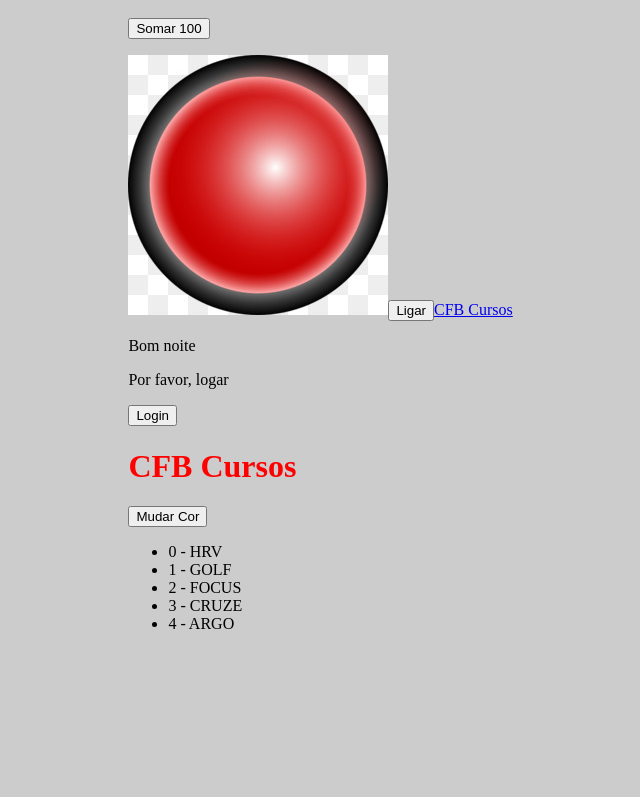
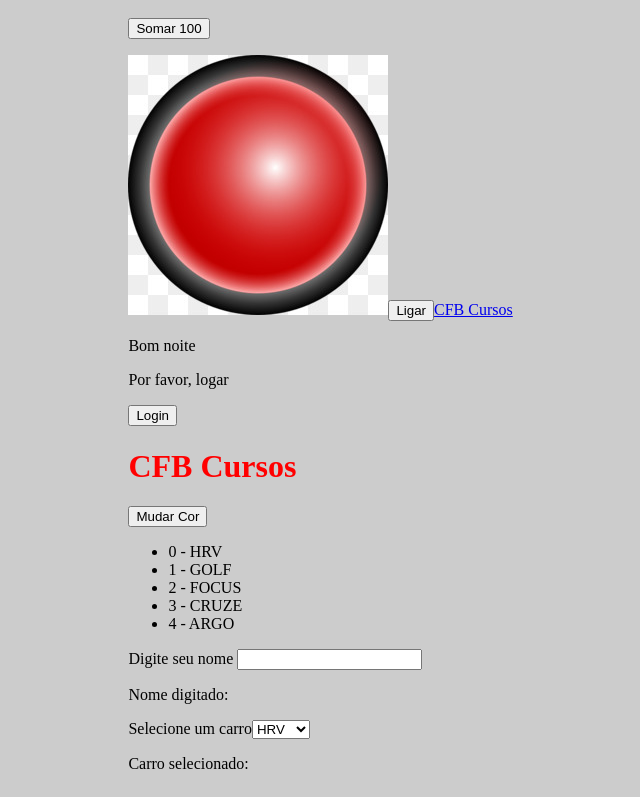
Before and after one commit to JohnPetros/reactjs, a React (Vite) app in the folder react-cfbcursos/app01/: page / in a window 1280 px wide. Shown: the part 604-1401 px from the top of the page, without its empty margins (249-889 px from the left). Before the commit the page ends 1261 px from the top, so only its background shows below. Built offline with nearby package versions, Linux system fonts and the light colour scheme.

Commit message:
Lidando com Formulário em React

```diff
--- a/react-cfbcursos/app01/src/App.jsx
+++ b/react-cfbcursos/app01/src/App.jsx
@@ -5,6 +5,7 @@
 import Numero from "./components/Numero";
 import Leds from "./components/Leds";
 import Lista from "./components/Lista"
+import Formulario from "./components/Formulario"
 
 function App() {
   const numero = 500;
@@ -75,6 +76,7 @@
       <button onClick={() => mudaCor()}>Mudar Cor</button>
 
       <Lista />
+      <Formulario />
     </div>
   );
 }
--- /dev/null
+++ b/react-cfbcursos/app01/src/components/Formulario.jsx
@@ -0,0 +1,31 @@
+import React, { useState } from "react";
+
+export default function App() {
+  const [nome, setNome] = useState("");
+  const handleChangeName = (element) => {
+    setNome(element.target.value)
+  }
+
+  const [carro, setCarro] = useState("")
+
+  return (
+    <>
+      <label>Digite seu nome </label>
+      <input
+        type="text"
+        name="fnome"
+        value={nome}
+        onChange={(element) => setNome(element.target.value)}
+      />
+      <p>Nome digitado: {nome}</p>
+      <label>Selecione um carro</label>
+      <select value={carro} onChange={(e) => setCarro(e.target.value)}>
+        <option value="HRV">HRV</option>
+        <option value="Golf">Golf</option>
+        <option value="Cruze">Cruze</option>
+        <option value="Argo">Argo</option>
+      </select>
+      <p>Carro selecionado: {carro}</p>
+    </>
+  );
+}
--- a/react-cfbcursos/app01/src/components/Lista.jsx
+++ b/react-cfbcursos/app01/src/components/Lista.jsx
@@ -3,6 +3,7 @@
 export default function App() {
   const carros = ["HRV", "GOLF", "FOCUS", "CRUZE", "ARGO"];
   const listaCarros = carros.map((carro, index) => <li>{index} - {carro}</li>);
+
 
   return (
     <>
```
